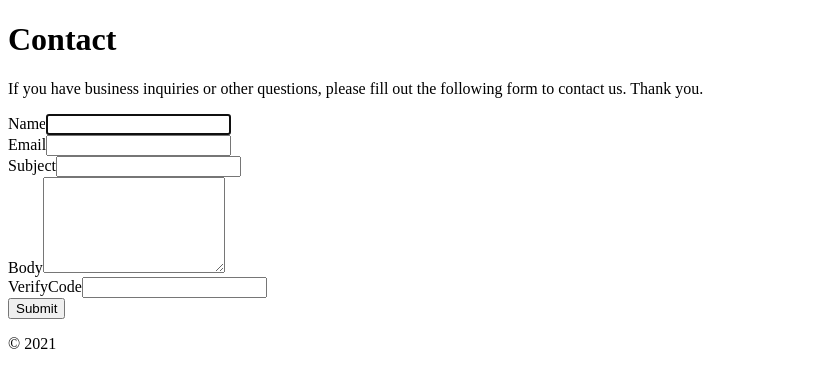
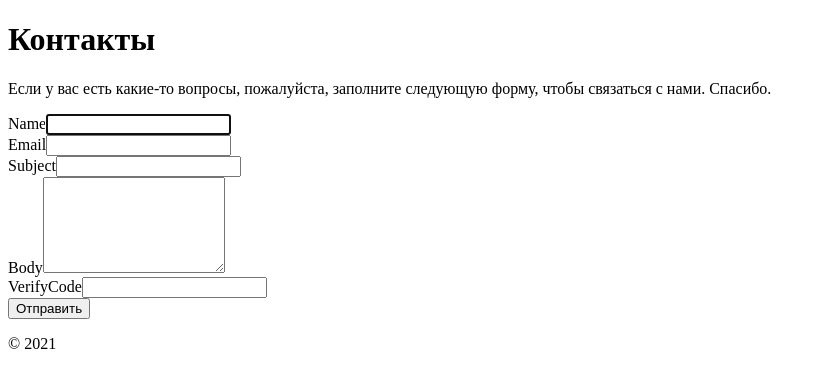
Before and after one commit to KholmanovAndrey/realty, a Yii app: template frontend/views/site/contact.php in a window 1280 px wide. Shown: the top 388 px of the page, without its empty margins (0-826 px from the left). Run offline with PHP 8.4 and a stand-in for Yii, Linux system fonts and the light colour scheme; the template is opened without the code that fills it, so the values that code supplies are empty; form fields are guessed from the names that the template uses; some libraries are stand-ins or nearby versions.

Commit message:
edit сщт contact

```diff
--- a/frontend/models/ContactForm.php
+++ b/frontend/models/ContactForm.php
@@ -38,7 +38,11 @@ class ContactForm extends Model
     public function attributeLabels()
     {
         return [
-            'verifyCode' => 'Verification Code',
+            'verifyCode' => 'Введите код с картинки',
+            'name' => 'Имя',
+            'email' => 'E-mail',
+            'subject' => 'Тема',
+            'body' => 'Описание вопроса',
         ];
     }
 
--- a/frontend/views/site/contact.php
+++ b/frontend/views/site/contact.php
@@ -8,14 +8,14 @@ use yii\helpers\Html;
 use yii\bootstrap\ActiveForm;
 use yii\captcha\Captcha;
 
-$this->title = 'Contact';
+$this->title = 'Контакты';
 $this->params['breadcrumbs'][] = $this->title;
 ?>
 <div class="site-contact">
     <h1><?= Html::encode($this->title) ?></h1>
 
     <p>
-        If you have business inquiries or other questions, please fill out the following form to contact us. Thank you.
+        Если у вас есть какие-то вопросы, пожалуйста, заполните следующую форму, чтобы связаться с нами. Спасибо.
     </p>
 
     <div class="row">
@@ -35,7 +35,7 @@ $this->params['breadcrumbs'][] = $this->title;
                 ]) ?>
 
                 <div class="form-group">
-                    <?= Html::submitButton('Submit', ['class' => 'btn btn-primary', 'name' => 'contact-button']) ?>
+                    <?= Html::submitButton('Отправить', ['class' => 'btn btn-primary', 'name' => 'contact-button']) ?>
                 </div>
 
             <?php ActiveForm::end(); ?>
```
